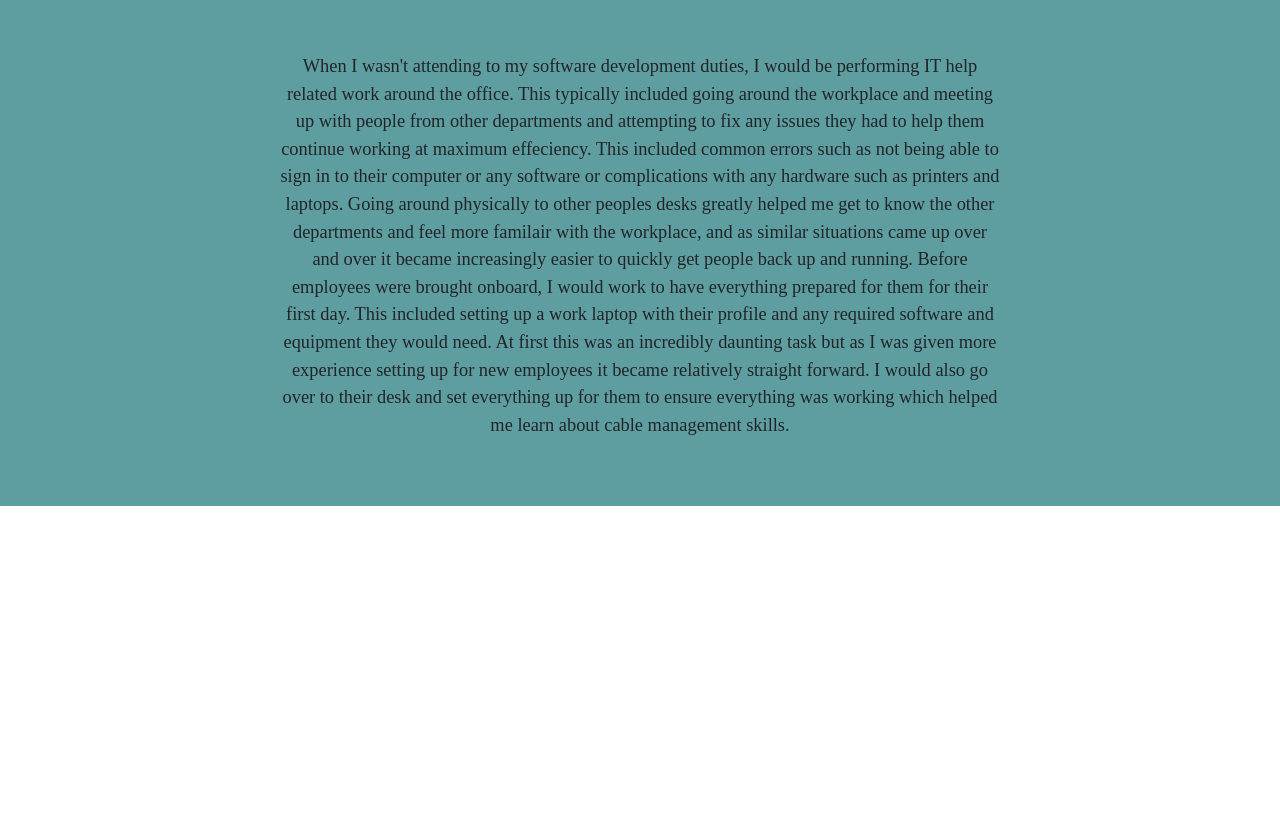
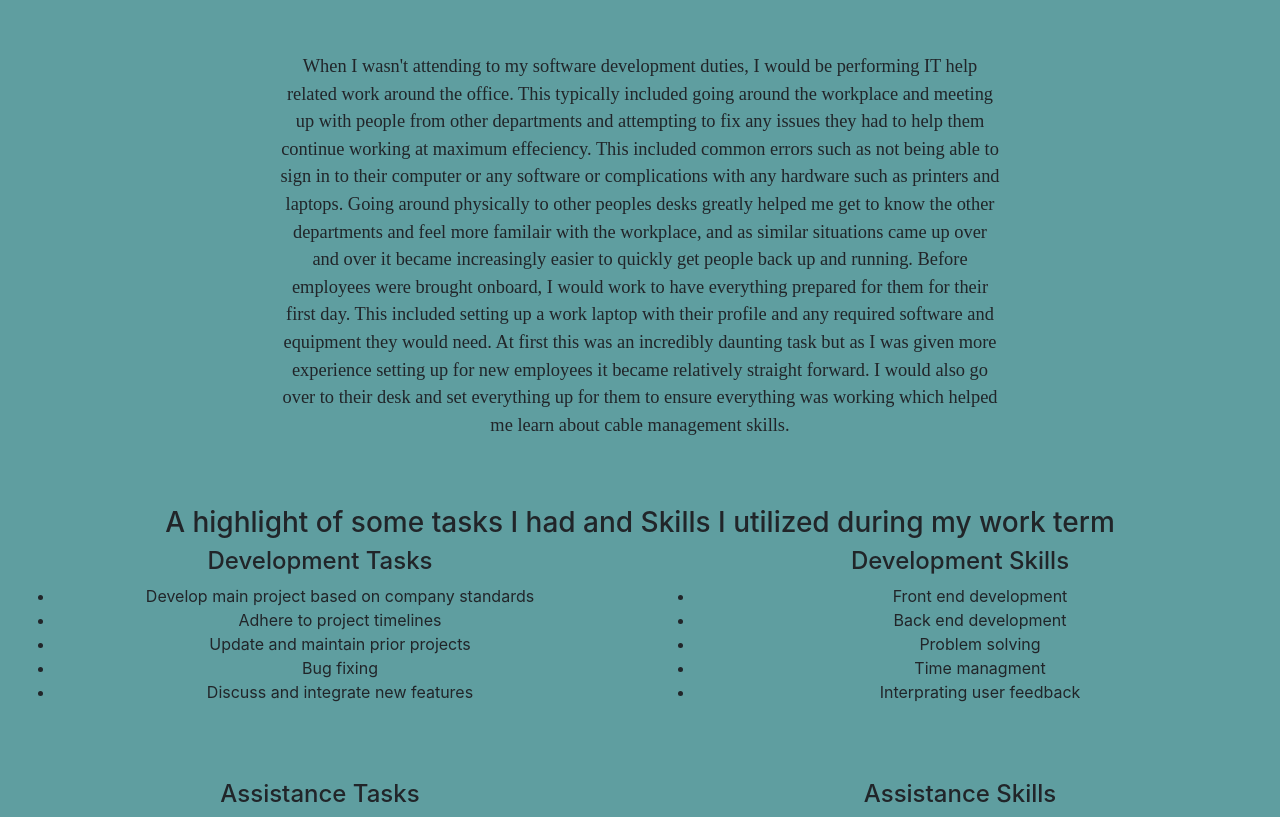
Before and after one commit to John-Morr-issey/F24-WorkTerm, a plain HTML site: page index.html in a window 1280 px wide. Shown: the part 3870-4687 px from the top of the page. Before the commit the page ends 4376 px from the top, so only its background shows below. Drawn offline with nearby package versions, Linux system fonts and the light colour scheme.

Commit message:
Update index.html

```diff
--- a/index.html
+++ b/index.html
@@ -224,6 +224,36 @@ setting up for new employees it became relatively straight forward. I would also
 skills.</p>
         </div>
         <div class="col-sm-2"></div>
+        <div class="col-sm-12">
+          <h3>A highlight of some tasks I had and Skills I utilized during my work term</h3>
+        </div>
+        <div class="col-sm-6">
+          <h4>Development Tasks</h4>
+          <ul>
+            <li>Develop main project based on company standards</li>
+            <li>Adhere to project timelines</li>
+            <li>Update and maintain prior projects</li>
+            <li>Bug fixing</li>
+            <li>Discuss and integrate new features</li>
+          </ul>
+        </div>
+         <div class="col-sm-6">
+           <h4>Development Skills</h4>
+           <ul>
+             <li>Front end development</li>
+             <li>Back end development</li>
+             <li>Problem solving</li>
+             <li>Time managment</li>
+             <li>Interprating user feedback</li>
+           </ul>
+        </div>
+        <div class="col-sm-12" style="padding: 30px;"></div>
+        <div class="col-sm-6">
+          <h4>Assistance Tasks</h4>
+        </div>
+         <div class="col-sm-6">
+           <h4>Assistance Skills</h4>
+        </div>
         <!--END of JOB DESCRIPTION-->
       </div>
       <!-- Container END -->
```
